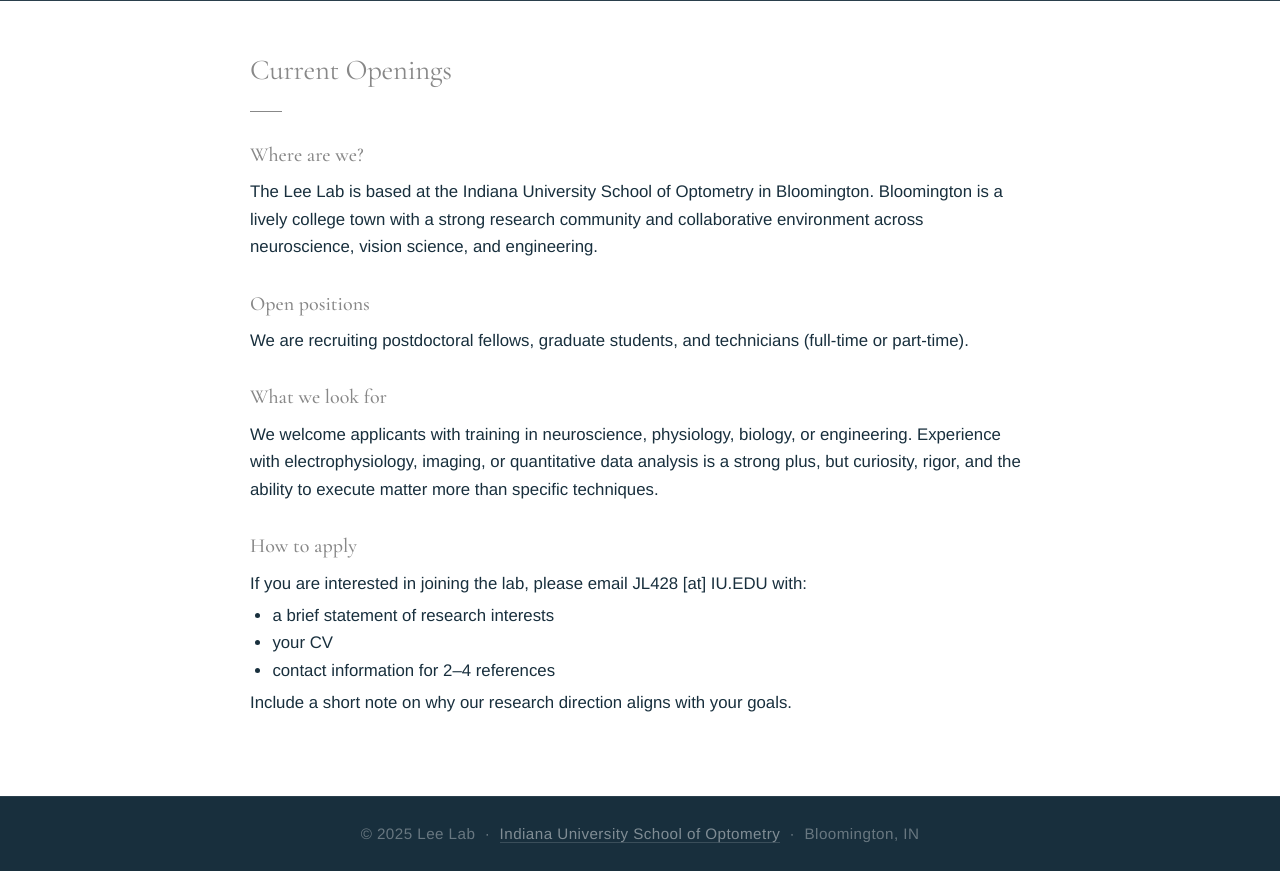
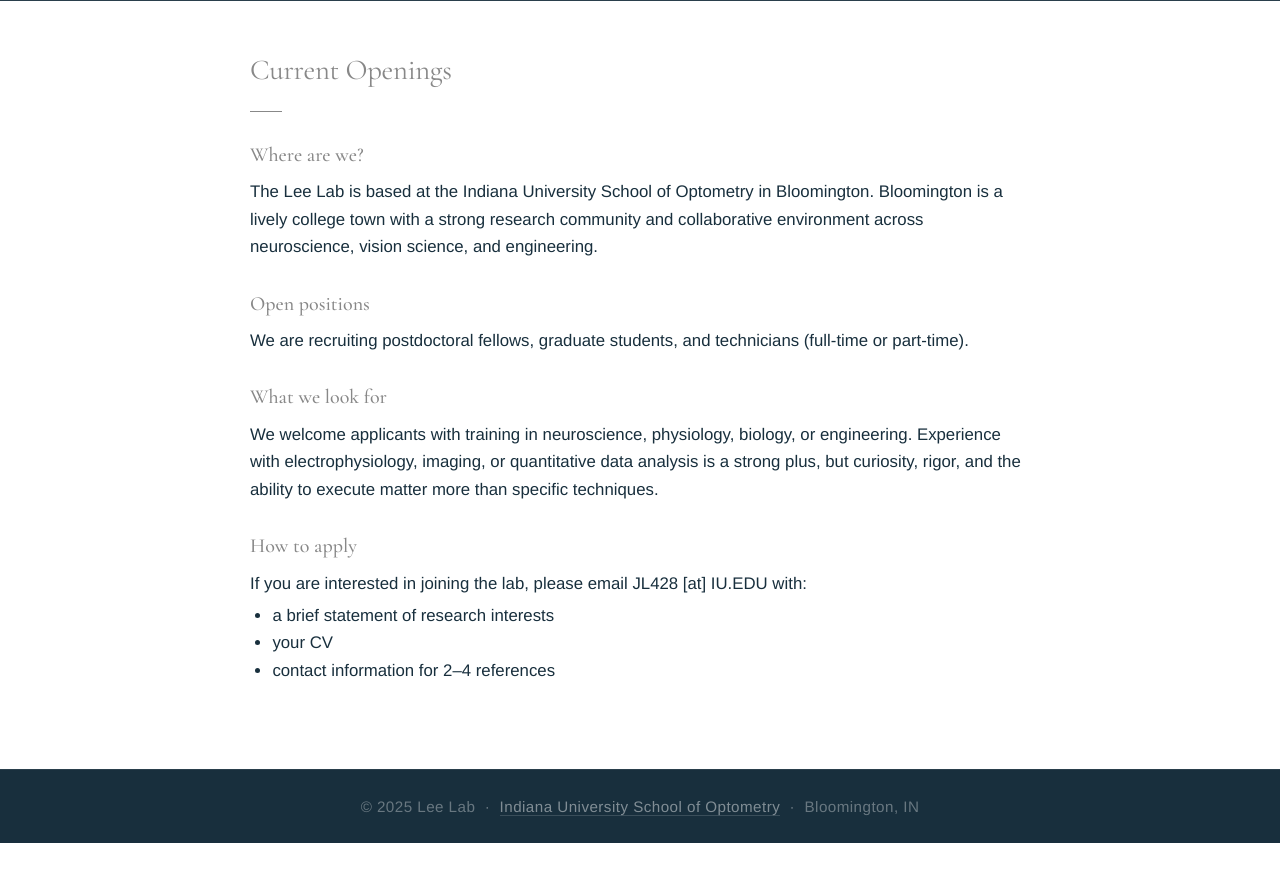
Before and after one commit to leelab-vision/leelab-vision.github.io, a plain HTML site: page position.html in a window 1280 px wide. Shown: the part 134-1005 px from the top of the page. After the commit the page ends 977 px from the top, so only its background shows below. Drawn offline with nearby package versions, Linux system fonts and the light colour scheme.

Commit message:
Add files via upload

```diff
--- a/position.html
+++ b/position.html
@@ -35,7 +35,6 @@
           <li>your CV</li>
           <li>contact information for 2–4 references</li>
         </ul>
-        <p class="position-body">Include a short note on why our research direction aligns with your goals.</p>
       </div>
     </section>
   </main>
```
